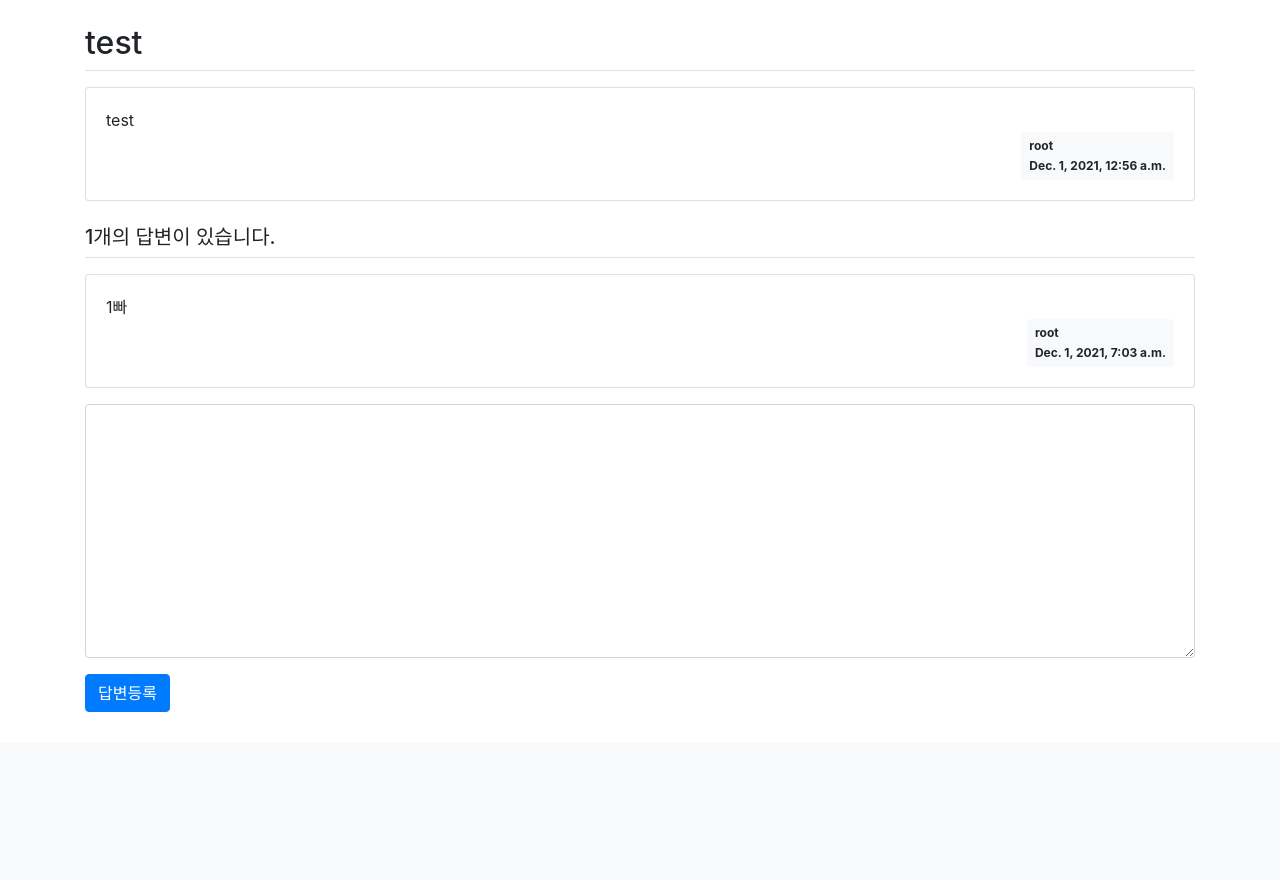
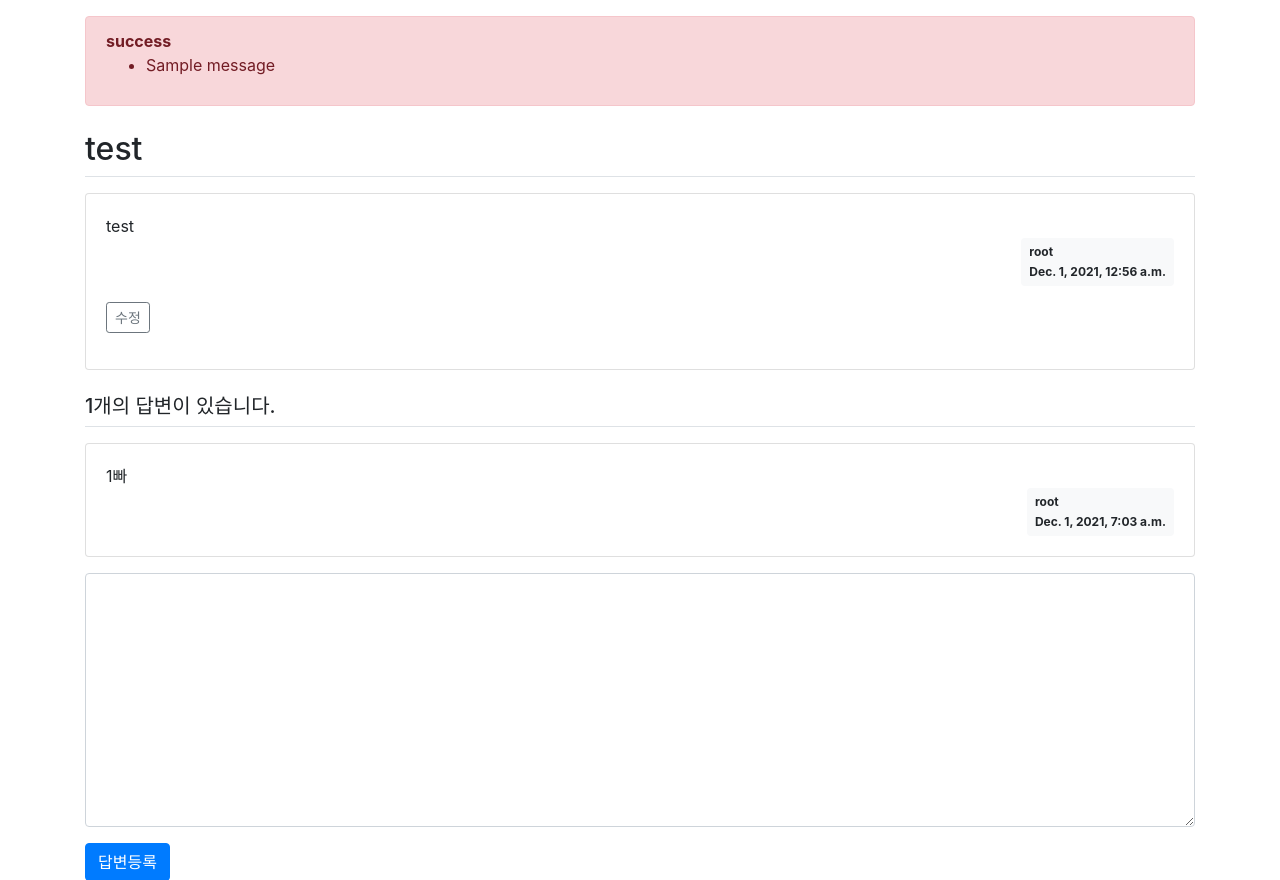
Before and after one commit to polaris428/study-django, a Django app: page /pybo/1/ in a window 1280 px wide. Shown: the part 57-937 px from the top of the page. Before the commit the page ends 769 px from the top, so only its background shows below. Run offline with Django 3.2, Linux system fonts and the light colour scheme; a user stored in the database is signed in; data comes from the database, SQL or seed files in the repository; both versions use the stored data as it was after the commit; one stand-in notice (Sample message) is shown; some libraries are stand-ins or nearby versions.

Commit message:
질문 수정 기능

```diff
--- a/pybo/models.py
+++ b/pybo/models.py
@@ -5,6 +5,7 @@ from django.contrib.auth.models import User
 class Question(models.Model):
     author = models.ForeignKey(User, on_delete=models.CASCADE)
     subject = models.CharField(max_length=200)
+    modify_date = models.DateTimeField(null=True, blank=True)
     content = models.TextField()
     create_date = models.DateTimeField()
 
@@ -15,5 +16,6 @@ class Question(models.Model):
 class Answer(models.Model):
     author = models.ForeignKey(User, on_delete=models.CASCADE)
     question = models.ForeignKey(Question, on_delete=models.CASCADE)
+    modify_date = models.DateTimeField(null=True, blank=True)
     content = models.TextField()
     create_date = models.DateTimeField()
--- a/pybo/templates/pybo/question_detail.html
+++ b/pybo/templates/pybo/question_detail.html
@@ -1,6 +1,15 @@
 {% extends 'base.html' %}
 {% block content %}
 <div class="container my-3">
+       <!-- 사용자오류 표시 -->
+    {% if messages %}
+    <div class="alert alert-danger my-3" role="alert">
+    {% for message in messages %}
+        <strong>{{ message.tags }}</strong>
+        <ul><li>{{ message.message }}</li></ul>
+    {% endfor %}
+    </div>
+    {% endif %}
     <h2 class="border-bottom py-2">{{ question.subject }}</h2>
     <div class="card my-3">
         <div class="card-body">
@@ -12,7 +21,14 @@
 
                 </div>
             </div>
+             {% if request.user == question.author %}
+        <div class="my-3">
+            <a href="{% url 'pybo:question_modify' question.id  %}"
+               class="btn btn-sm btn-outline-secondary">수정</a>
         </div>
+        {% endif %}
+        </div>
+
     </div>
     <h5 class="border-bottom my-3 py-2">{{question.answer_set.count}}개의 답변이 있습니다.</h5>
     {% for answer in question.answer_set.all %}
--- a/pybo/urls.py
+++ b/pybo/urls.py
@@ -8,4 +8,5 @@ urlpatterns = [
     path('<int:question_id>/', views.detail, name='detail'),
     path('answer/create/<int:question_id>/', views.answer_create, name='answer_create'),
     path('question/create/', views.question_create, name='question_create'),
+    path('question/modify/<int:question_id>/', views.question_modify, name='question_modify'),
 ]
--- a/pybo/views.py
+++ b/pybo/views.py
@@ -4,6 +4,9 @@ from .models import Question, Answer
 from .forms import QuestionForm, AnswerForm
 from django.core.paginator import Paginator
 from django.contrib.auth.decorators import login_required
+from django.contrib import messages
+
+
 
 
 def index(request):
@@ -69,3 +72,26 @@ def question_create(request):
         form = QuestionForm()
     context = {'form': form}
     return render(request, 'pybo/question_form.html', context)
+
+
+@login_required(login_url='common:login')
+def question_modify(request, question_id):
+    """
+    pybo 질문수정
+    """
+    question = get_object_or_404(Question, pk=question_id)
+    if request.user != question.author:
+        messages.error(request, '수정권한이 없습니다')
+        return redirect('pybo:detail', question_id=question.id)
+
+    if request.method == "POST":
+        form = QuestionForm(request.POST, instance=question)
+        if form.is_valid():
+            question = form.save(commit=False)
+            question.modify_date = timezone.now()  # 수정일시 저장
+            question.save()
+            return redirect('pybo:detail', question_id=question.id)
+    else:
+        form = QuestionForm(instance=question)
+    context = {'form': form}
+    return render(request, 'pybo/question_form.html', context)
```
Also changed, not shown: db.sqlite3, pybo/migrations/0004_auto_20211202_2352.py (added).
